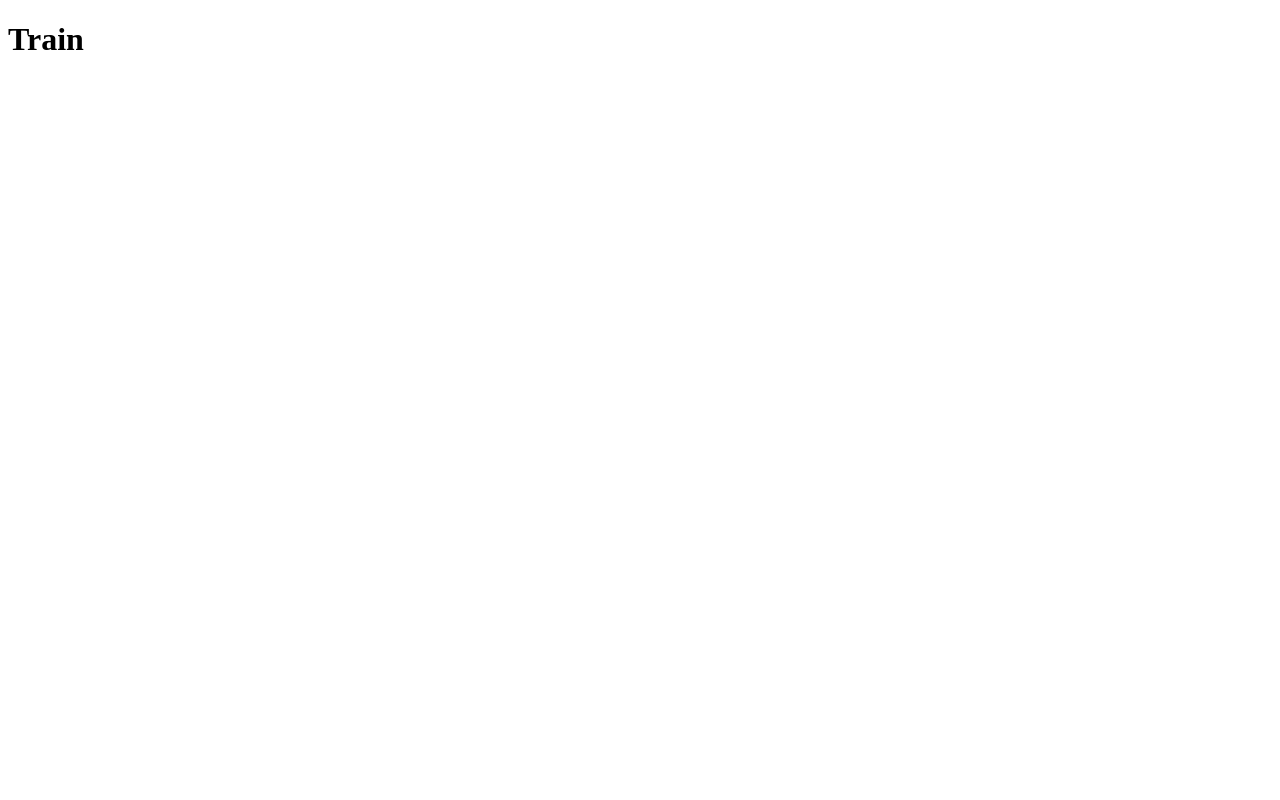
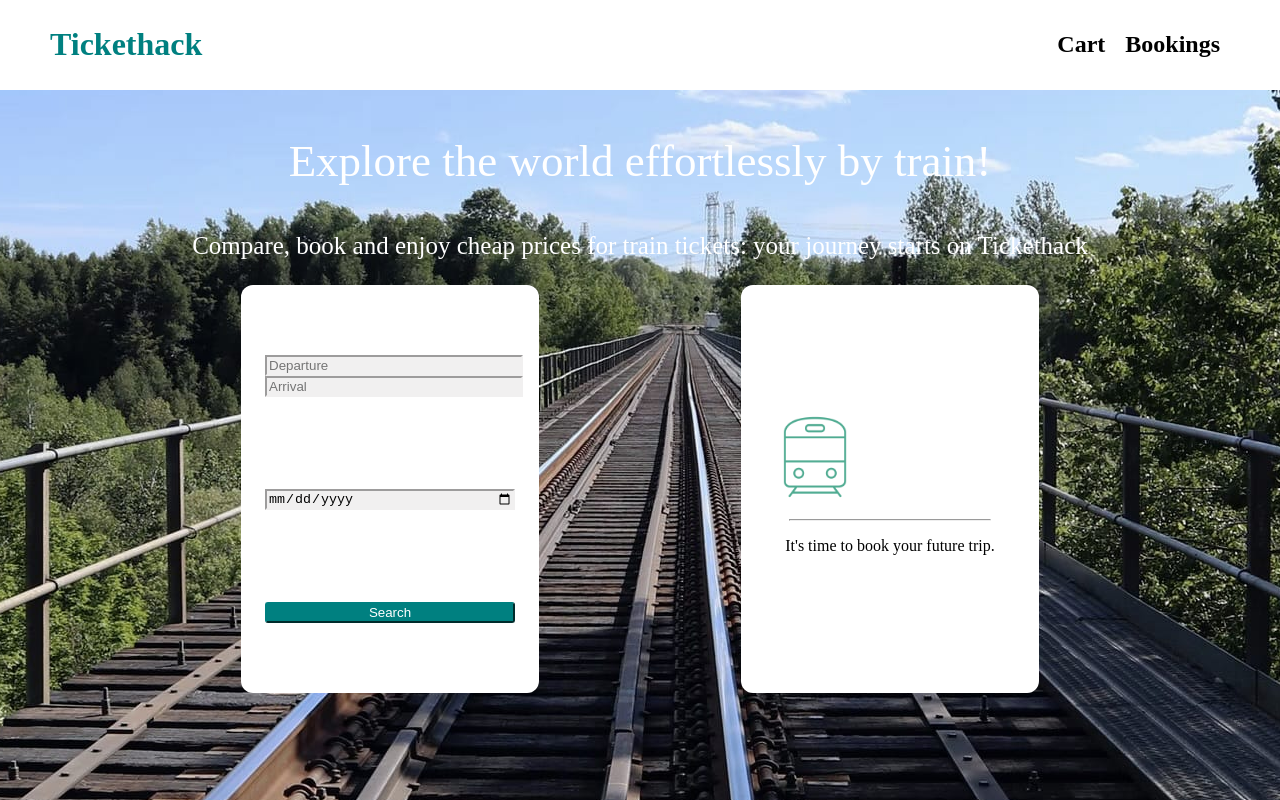
Before and after one commit to Cyrila54/tickethack, a plain HTML site: page frontend/Home.html in a window 1280 px wide. Drawn offline with Linux system fonts and the light colour scheme.

Commit message:
modif frontend

```diff
--- a/frontend/Design.css
+++ b/frontend/Design.css
@@ -0,0 +1,135 @@
+/*GENERAL*/
+
+body {
+    margin: 0;
+    padding: 0;
+    height: 100vh;
+}
+
+#container {
+    display: grid;
+    grid-template-rows: 1fr 11fr;
+    max-height: 100%;
+    height: 100vh;
+}
+
+/*HEADER*/
+
+#header {
+    grid-row-start : 1;
+    grid-row-end : 2;
+    display: flex;
+    justify-content: space-between;
+    align-items: center;
+    padding: 5px 50px;
+    color: teal;
+}
+
+a {
+    color: inherit;
+    text-decoration: none; /* no underline */
+  }
+
+#header-buttons {
+    display: flex;
+    align-items: center;
+    justify-content: space-between;
+    color: black;
+}
+
+#header-buttons h2 {
+    margin: 0 10px;
+}
+
+/*CONTENT HOME PAGE*/
+
+#content {
+    padding: 0 150px;
+    grid-row-start : 2;
+    grid-row-end : 3;
+    background-image : url(/tickethack/frontend/images/background.jpg);
+    background-repeat:no-repeat;
+    background-position: center center;
+}
+
+#firstslogan {
+    color: white;
+    font-size: 45px;
+    text-align: center;
+}
+
+#secondslogan {
+    color: white;
+    font-size: 25px;
+    text-align: center;
+}
+
+#content-cards {
+    display: flex;
+    justify-content: space-around;
+}
+
+.cards {
+    width: 250px;
+    height: 360px;
+    padding: 24px;
+    display: flex;
+    flex-direction: column;
+    justify-content: space-around;
+    background-color: white;
+    border-radius: 12px;
+}
+
+#reservation {
+    margin-right: 10px;
+}
+
+
+.cards-destinations-input input {
+    width: 100%;
+}
+
+input {
+    background-color: rgb(241, 240, 240);
+    border-color: rgb(241, 240, 240);
+
+}
+
+button {
+    color: white;
+    background-color: teal;
+    text-align: center;
+    border-radius: 3px;
+    border-color: teal;
+}
+
+#result {
+    margin-left: 10px;
+}
+
+#imageresult {
+    height: 100px;
+}
+
+hr {
+    width: 80%;
+    color: teal;
+    size: 10;
+
+}
+
+#textresult {
+    color: black;
+    text-align: center;
+}
+
+#trainresult {
+    background-color: rgb(241, 240, 240);
+    border-radius: 3px;
+}
+
+
+
+/*CONTENT CART PAGE*/
+
+/*CONTENT BOOKINGS PAGE*/
--- a/frontend/Home.html
+++ b/frontend/Home.html
@@ -1,15 +1,49 @@
 <!DOCTYPE html>
 <html lang="fr">
+
 <head>
     <meta charset="UTF-8">
     <meta http-equiv="X-UA-Compatible" content="IE=edge">
     <meta name="viewport" content="width=device-width, initial-scale=1.0">
-    <link rel="stylesheet" href="Design.css">
+    <link rel="stylesheet" href="design.css">
     <title>Home</title>
 </head>
+
 <body>
-    <h1>Train</h1>
+    <div id="container">
+        <div id="header">
+            <h1><a href="/tickethack/frontend/home.html">Tickethack</a></h1>
+            <div id="header-buttons">
+                <h2><a href="/tickethack/frontend/cart.html">Cart</h2></a>
+                <h2><a href="/tickethack/frontend/bookings.html">Bookings</h2></a>
+            </div>
+        </div>
+        <div id="content">
+            <p id="firstslogan">Explore the world effortlessly by train!</p>
+            <p id="secondslogan">Compare, book and enjoy cheap prices for train tickets: your journey starts on
+                Tickethack</p>
+            <div id="content-cards">
+                <div id="reservation" class="cards">
+                    <div class="cards-destinations-input">
+                        <input type="text" name="Departure" placeholder="Departure">
+                        <input type="text" name="Arrival" placeholder="Arrival">
+                    </div>
+                    <input type="date">
+                    <button type="submit" id="searchbutton">Search</button>
+                </div>
+                <div id="result" class="cards">
+                    <div id="initialresult">
+                        <img id="imageresult" src="/tickethack/frontend/images/train.png" />
+                        <hr>
+                        <p id="textresult">It's time to book your future trip.</p>
+                    </div>
+                     </div>
+                    </div>
+                </div>
+            </div>
+        </div>
+    </div>
+    <script src="home.js"></script>
+</body>
 
-    <script src="Home.js"></script>
-</body>
 </html>
--- a/frontend/Home.js
+++ b/frontend/Home.js
@@ -0,0 +1,6 @@
+// <div id="notripresult">
+//                         <img src="/tickethack/frontend/images/notfound.png" />
+//                         <p>No trip found.</p>
+//                         <div id="okresult">
+//                             <p>${Departure} > ${Arrival} </p>
+//                             <button type="submit">Book</button> */}
```
Also changed, not shown: frontend/Cart.html (+40 -0 lines), frontend/reserve.html (added, +15 -0 lines), frontend/images/background.jpg (added), frontend/images/notfound.png (added), frontend/images/train.png (added).
